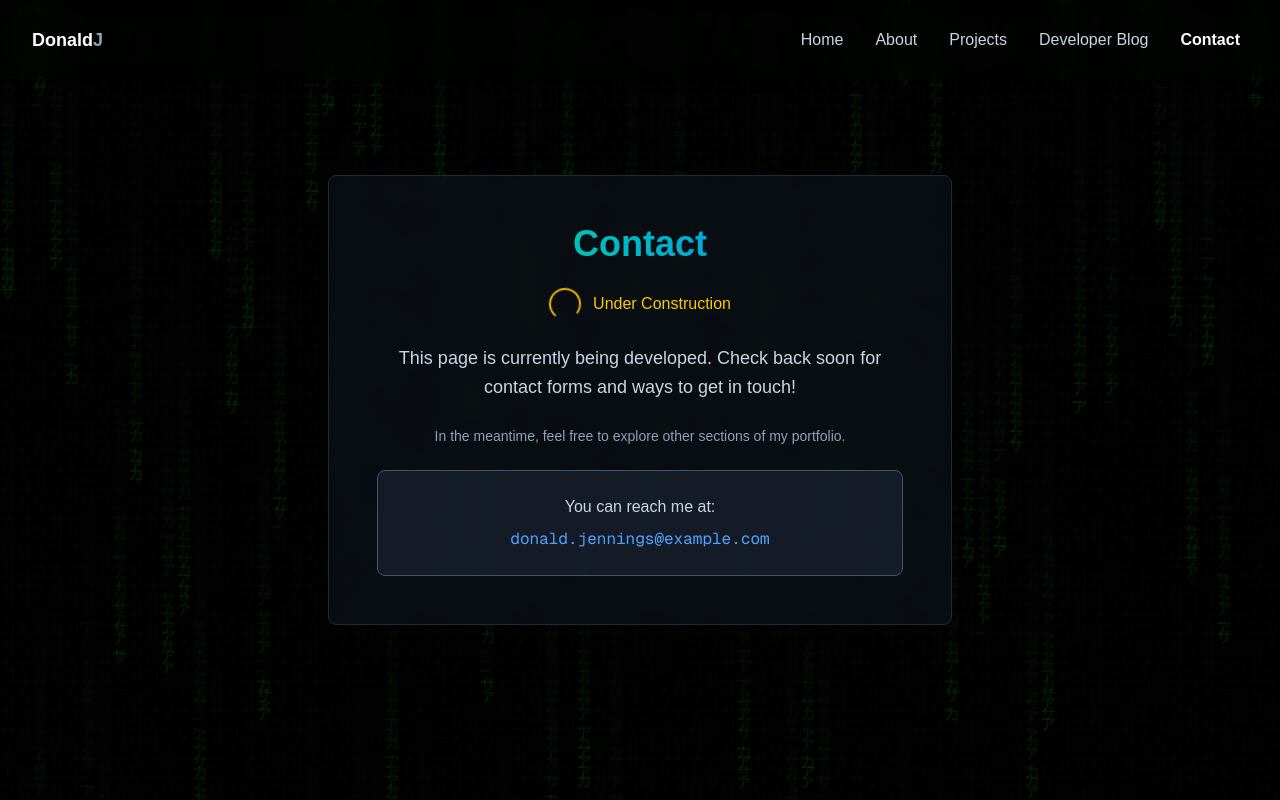
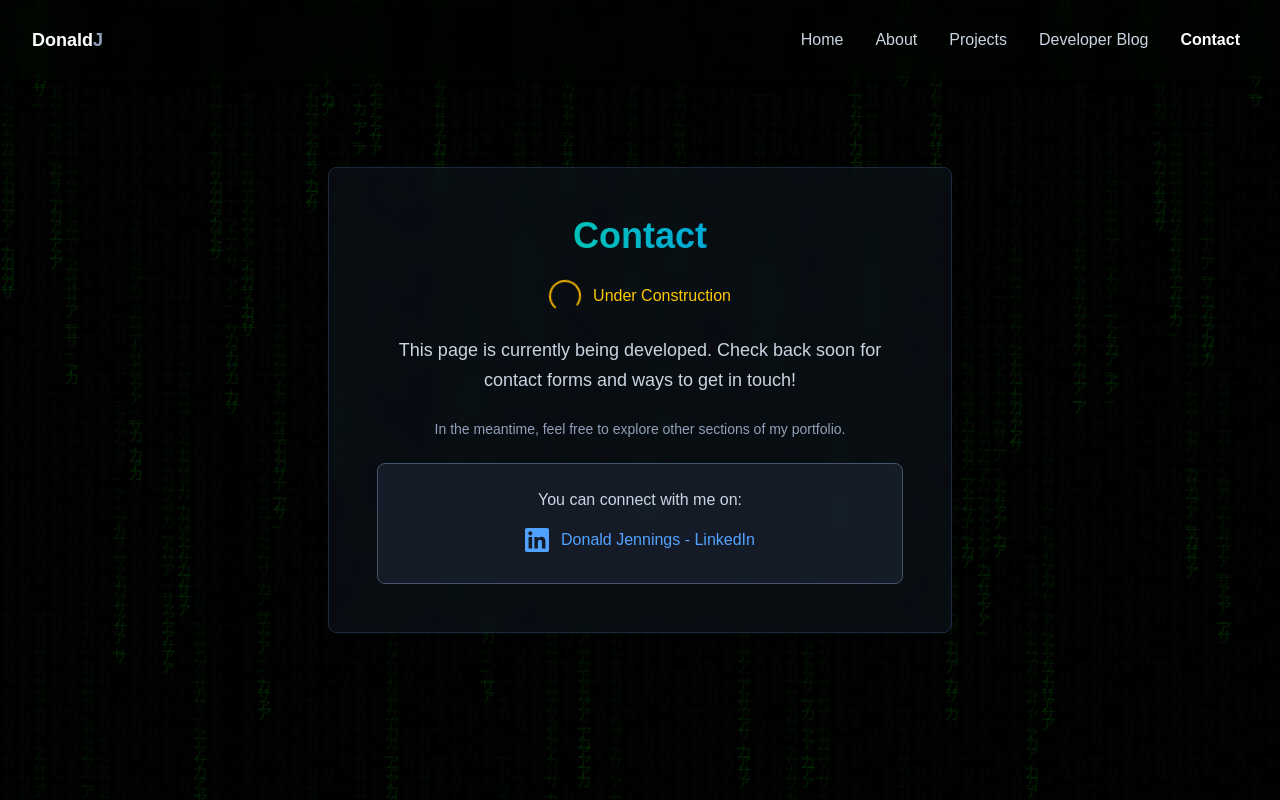
Before and after one commit to DonaldJennings/portfolio-website, a Next.js app: page /contact in a window 1280 px wide. Built offline with nearby package versions, Linux system fonts and the light colour scheme.

Commit message:
Adds linkedin connect prompt to contact page

```diff
--- a/src/app/contact/page.tsx
+++ b/src/app/contact/page.tsx
@@ -25,8 +25,18 @@
               In the meantime, feel free to explore other sections of my portfolio.
             </p>
             <div className="bg-slate-700/30 rounded-lg p-6 border border-slate-600">
-              <p className="text-slate-300 mb-2">You can reach me at:</p>
-              <p className="text-blue-400 font-mono">donald.jennings@example.com</p>
+              <p className="text-slate-300 mb-4">You can connect with me on:</p>
+              <a
+                href="https://www.linkedin.com/in/donald-jennings-675081191/?originalSubdomain=uk"
+                target="_blank"
+                rel="noopener noreferrer"
+                className="inline-flex items-center gap-3 text-blue-400 hover:text-blue-300 transition-colors font-medium"
+              >
+                <svg className="w-6 h-6" fill="currentColor" viewBox="0 0 24 24">
+                  <path d="M20.447 20.452h-3.554v-5.569c0-1.328-.027-3.037-1.852-3.037-1.853 0-2.136 1.445-2.136 2.939v5.667H9.351V9h3.414v1.561h.046c.477-.9 1.637-1.85 3.37-1.85 3.601 0 4.267 2.37 4.267 5.455v6.286zM5.337 7.433c-1.144 0-2.063-.926-2.063-2.065 0-1.138.92-2.063 2.063-2.063 1.14 0 2.064.925 2.064 2.063 0 1.139-.925 2.065-2.064 2.065zm1.782 13.019H3.555V9h3.564v11.452zM22.225 0H1.771C.792 0 0 .774 0 1.729v20.542C0 23.227.792 24 1.771 24h20.451C23.2 24 24 23.227 24 22.271V1.729C24 .774 23.2 0 22.222 0h.003z" />
+                </svg>
+                Donald Jennings - LinkedIn
+              </a>
             </div>
           </div>
         </div>
```
